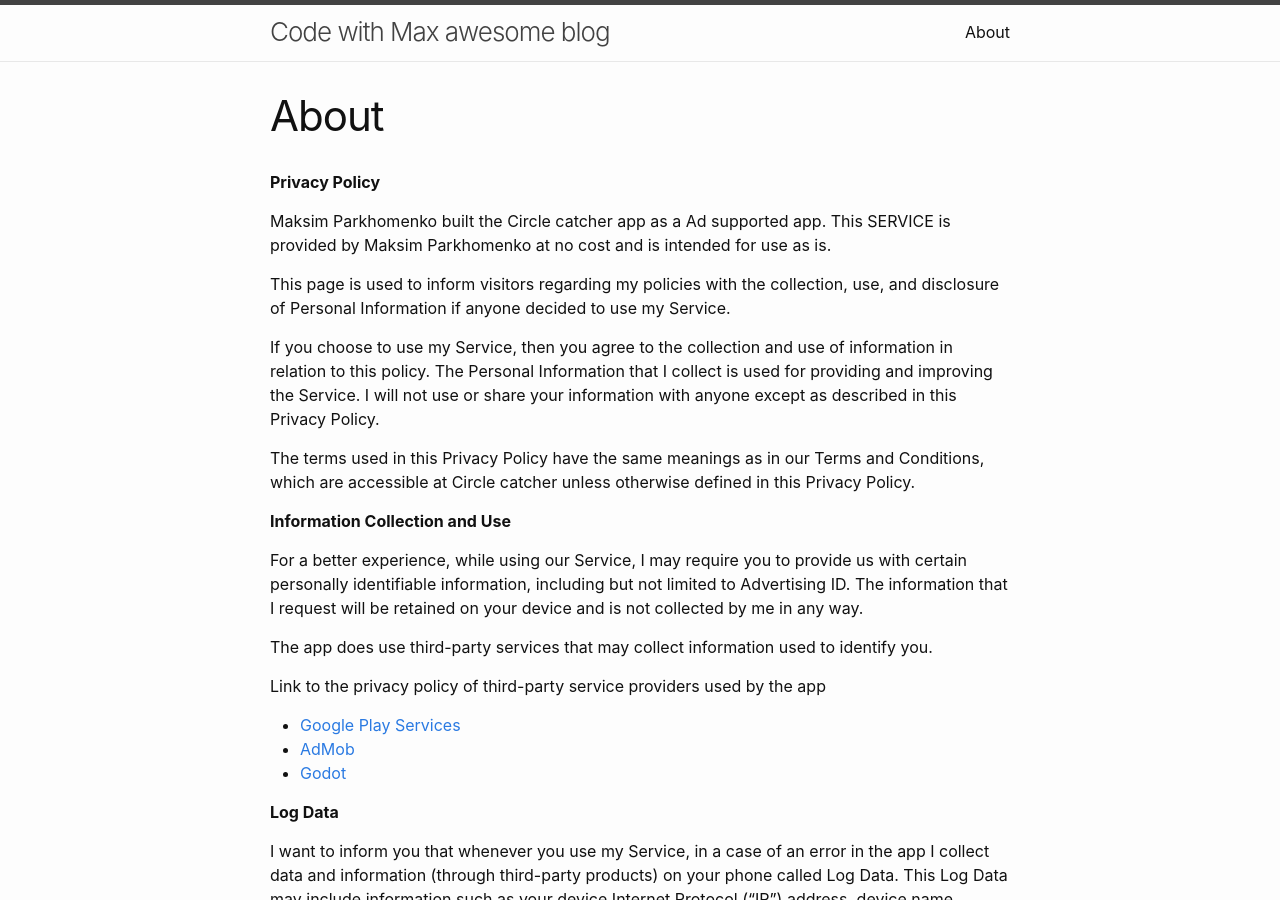
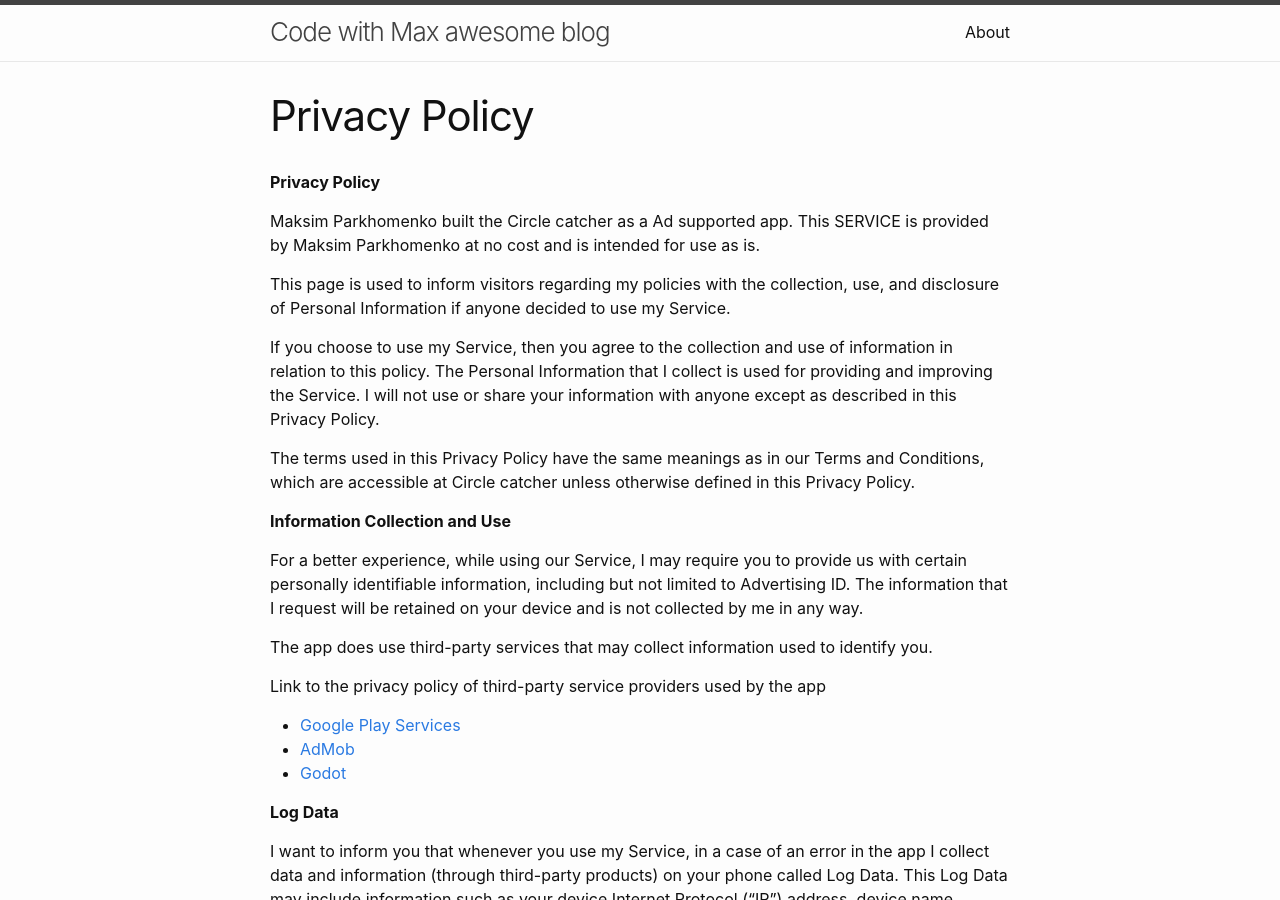
Before and after one commit to code-with-max/code-with-max.github.io, a Jekyll site: the page built from circle_catcher_PP.md, in a window 1280 px wide and 900 px high. Built offline with Jekyll 4.4.1, drawn with Linux system fonts in a browser that asks for light colours; comment, search, counter and statistics services are not loaded.

Commit message:
Add circle catcher Privacy Policy

```diff
--- a/circle_catcher_PP.md
+++ b/circle_catcher_PP.md
@@ -1,12 +1,12 @@
 ---
 layout: page
-title: About
+title: Privacy Policy
 permalink: /circle_catcher_privacy_policy/
 ---
 
 **Privacy Policy**
 
-Maksim Parkhomenko built the Circle catcher app as a Ad supported app. This SERVICE is provided by Maksim Parkhomenko at no cost and is intended for use as is.
+Maksim Parkhomenko built the Circle catcher as a Ad supported app. This SERVICE is provided by Maksim Parkhomenko at no cost and is intended for use as is.
 
 This page is used to inform visitors regarding my policies with the collection, use, and disclosure of Personal Information if anyone decided to use my Service.
 
```
